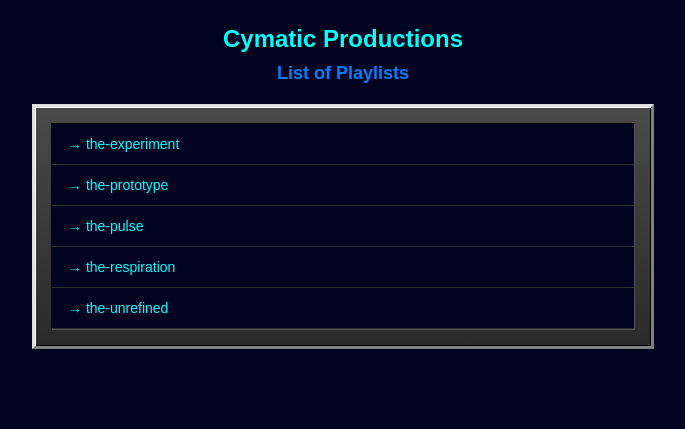
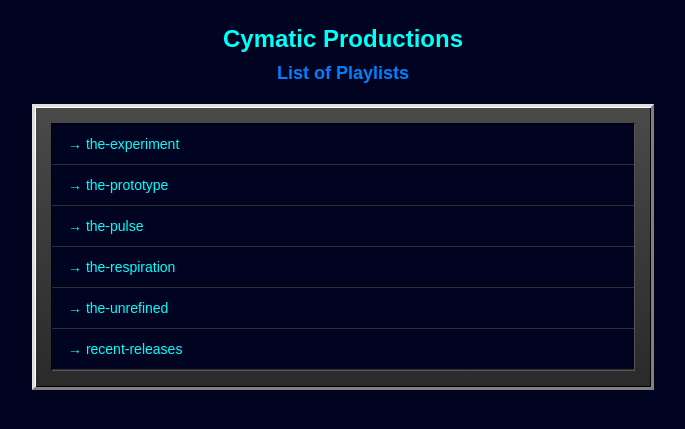
Before and after one commit to cymatic-productions/html.js.playlist, a Jekyll site: the page built from index.md, in a window 1280 px wide. Shown: the top 429 px of the page, without its empty margins (297-982 px from the left). Built offline with Jekyll 4.4.1, drawn with Linux system fonts in a browser that asks for light colours.

Commit message:
unveiled recent-releases

```diff
--- a/index.md
+++ b/index.md
@@ -11,7 +11,7 @@ playlists: [
     the-respiration,
     the-unrefined,
     # flood-features,
-    # recent-releases,
+    recent-releases,
     # under-development
 ]
 ---
```
